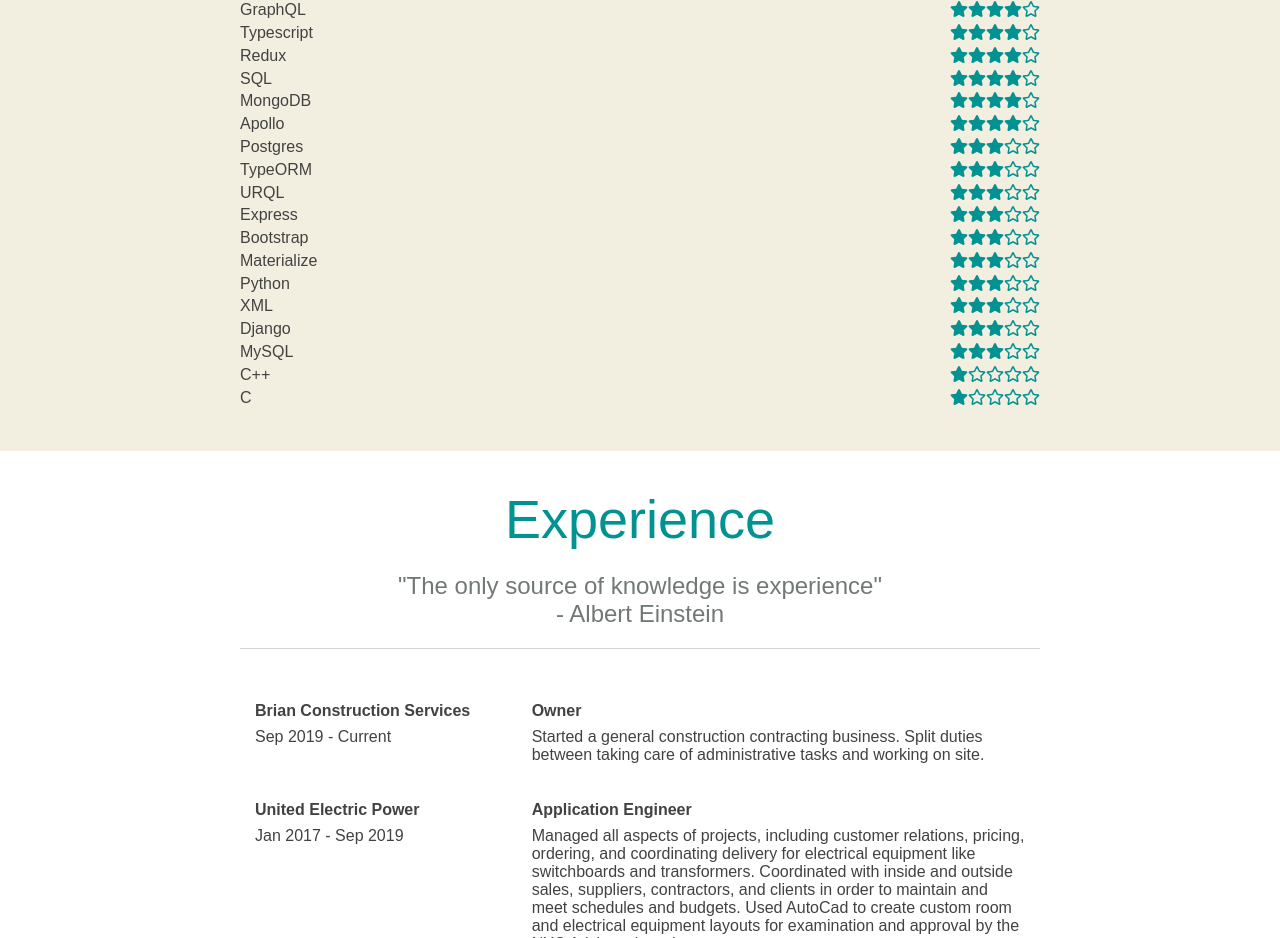
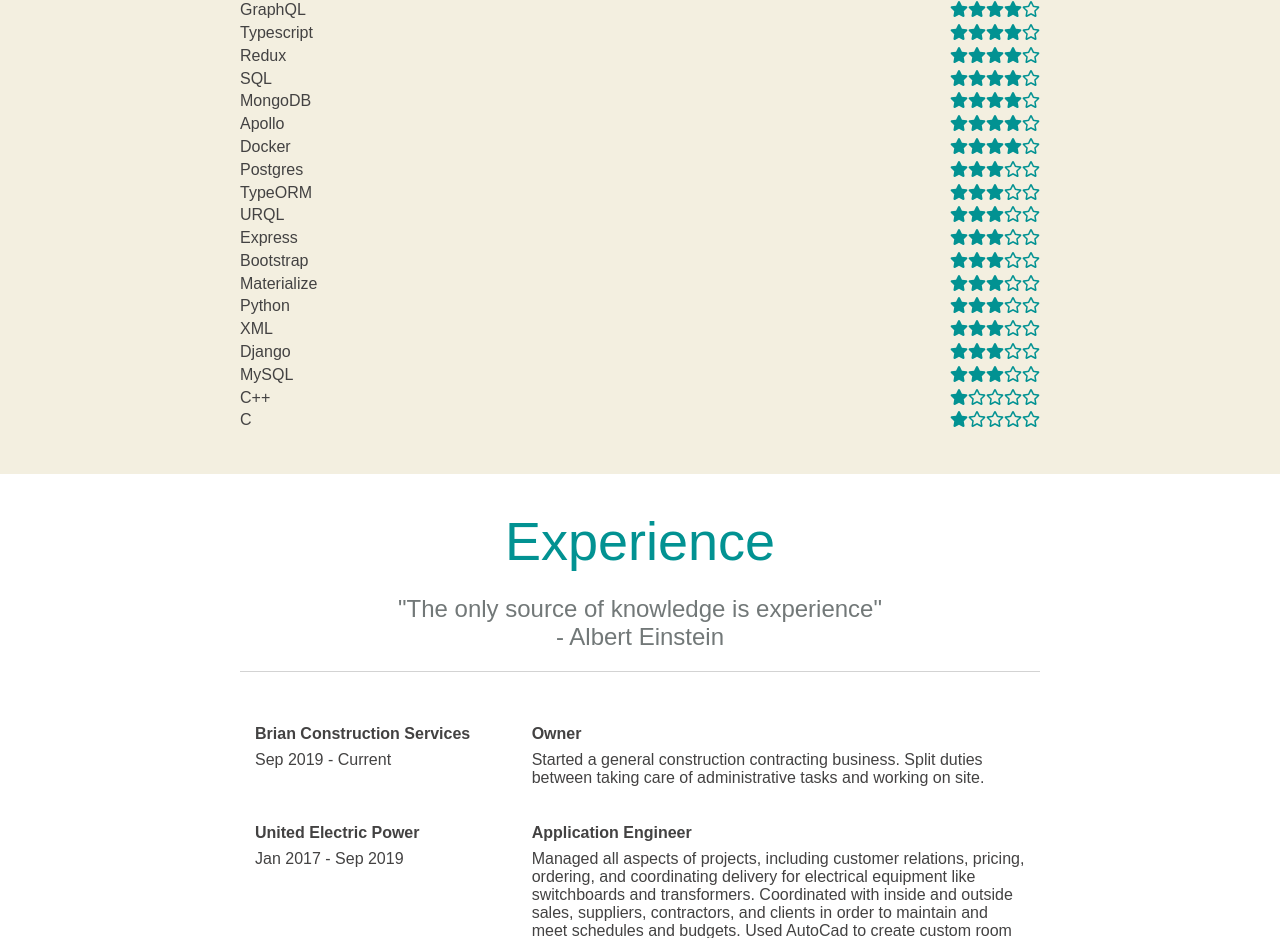
Before and after one commit to Blistighast/BrianGuterl, a React (Create React App) app: page / in a window 1280 px wide. Shown: the part 1214-2152 px from the top of the page. Built offline with nearby package versions, Linux system fonts and the light colour scheme.

Commit message:
added Docker skill

```diff
--- a/src/components/Main/skills.js
+++ b/src/components/Main/skills.js
@@ -162,6 +162,16 @@
           </span>
         </li>
         <li className="ability">
+          <span className="ability-title">Docker</span>
+          <span className="stars-span">
+            {solidStar}
+            {solidStar}
+            {solidStar}
+            {solidStar}
+            {emptyStar}
+          </span>
+        </li>
+        <li className="ability">
           <span className="ability-title">Postgres</span>
           <span className="stars-span">
             {solidStar}
```
